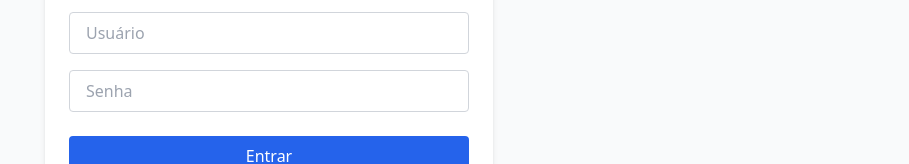
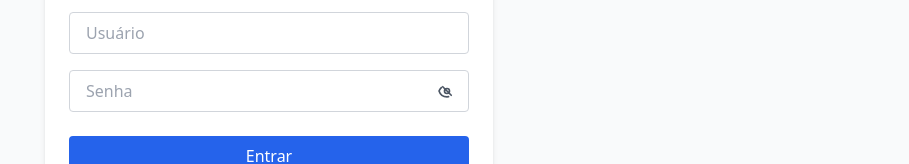
Before and after one commit to sharkb8i/teste-tecnico-opme, a React (Vite) app in the folder frontend/: page / in a window 1280 px wide. Shown: the part 314-478 px from the top of the page, without its empty margins (371-1280 px from the left). Built offline with nearby package versions, Linux system fonts and the light colour scheme.

Commit message:
feat(password): show password on login

```diff
--- a/frontend/src/pages/Login.tsx
+++ b/frontend/src/pages/Login.tsx
@@ -6,6 +6,8 @@ import api from "../services/api";
 export default function Login() {
   const [username, setUsername] = useState("");
   const [password, setPassword] = useState("");
+  const [showPassword, setShowPassword] = useState(false);
+
   const { login } = useAuth();
   const navigate = useNavigate();
 
@@ -35,15 +37,60 @@ export default function Login() {
             dark:bg-gray-700 dark:border-gray-600 dark:placeholder-gray-400 dark:text-white"
         />
 
+        <div className="relative w-full mb-6">
           <input
-          type="password"
+            type={showPassword ? "text" : "password"}
             value={password}
             onChange={(e) => setPassword(e.target.value)}
             placeholder="Senha"
             required
-          className="w-full mb-6 px-4 py-2 border border-gray-300 rounded focus:outline-none focus:ring-2 focus:ring-blue-600
-            dark:bg-gray-700 dark:border-gray-600 dark:placeholder-gray-400 dark:text-white"
+            className="w-full px-4 py-2 border border-gray-300 rounded focus:outline-none focus:ring-2 focus:ring-blue-600
+              dark:bg-gray-700 dark:border-gray-600 dark:placeholder-gray-400 dark:text-white pr-10"
           />
+          <button
+            type="button"
+            onClick={() => setShowPassword(!showPassword)}
+            className="absolute inset-y-0 right-3 flex items-center text-gray-600 dark:text-gray-300"
+            tabIndex={-1}
+          >
+            {showPassword ? (
+              <svg
+                xmlns="http://www.w3.org/2000/svg"
+                className="h-5 w-5"
+                fill="none"
+                viewBox="0 0 24 24"
+                stroke="currentColor"
+                strokeWidth={2}
+              >
+                <path
+                  strokeLinecap="round"
+                  strokeLinejoin="round"
+                  d="M15 12a3 3 0 11-6 0 3 3 0 016 0z"
+                />
+                <path
+                  strokeLinecap="round"
+                  strokeLinejoin="round"
+                  d="M2.458 12C3.732 7.943 7.523 5 12 5c4.477 0 8.268 2.943 9.542 7-1.274 4.057-5.065 7-9.542 7-4.477 0-8.268-2.943-9.542-7z"
+                />
+              </svg>
+            ) : (
+              <svg
+                xmlns="http://www.w3.org/2000/svg"
+                className="h-5 w-5"
+                fill="none"
+                viewBox="0 0 24 24"
+                stroke="currentColor"
+                strokeWidth={2}
+              >
+                <path
+                  strokeLinecap="round"
+                  strokeLinejoin="round"
+                  d="M13.875 18.825A10.05 10.05 0 0112 19c-4.477 0-8.268-2.943-9.542-7a9.956 9.956 0 012.739-4.19M6.9 6.9l10.2 10.2M15 12a3 3 0 11-6 0 3 3 0 016 0z"
+                />
+              </svg>
+            )}
+          </button>
+        </div>
 
         <button
           type="submit"
```
Lines whose indentation alone changed are shown as unchanged.
